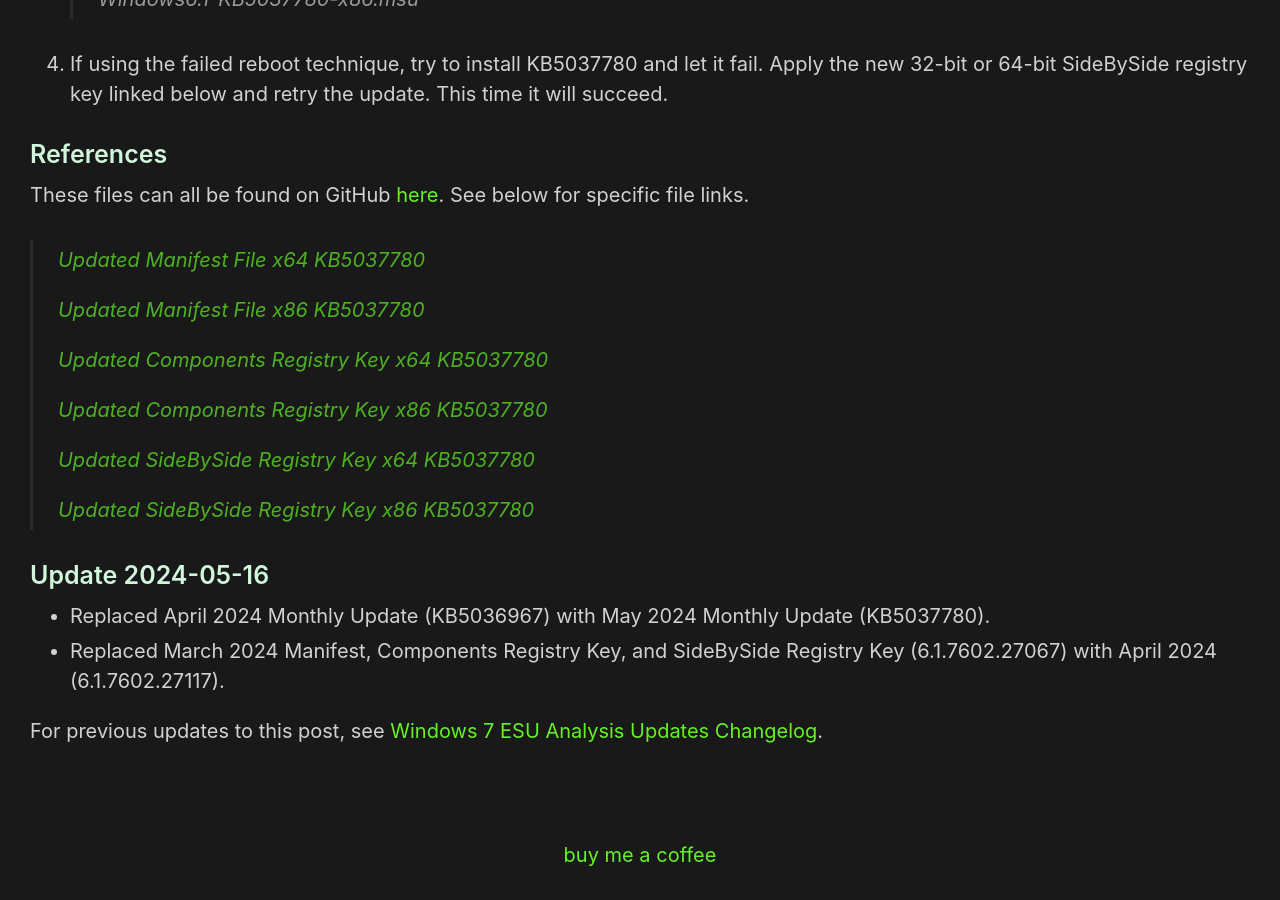
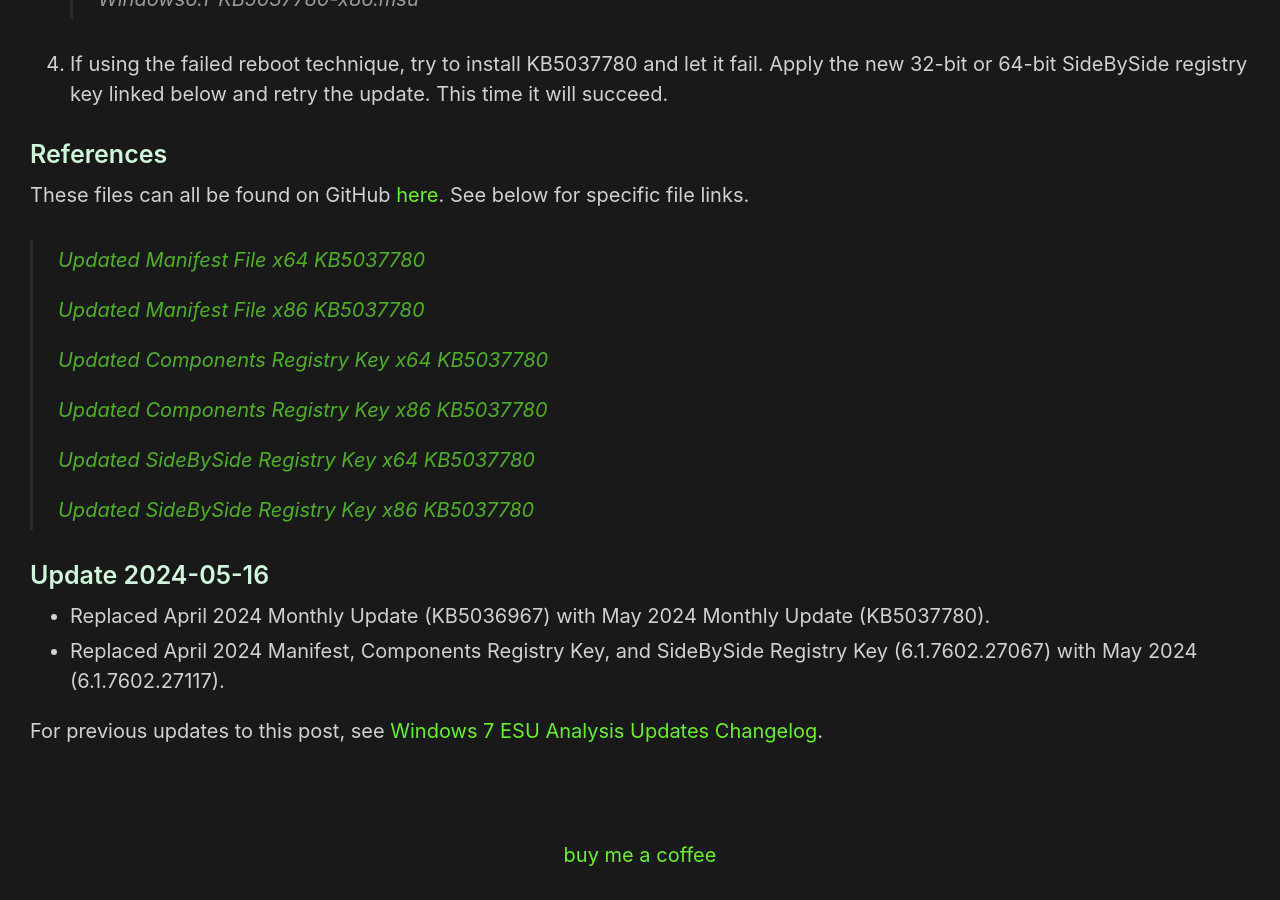
Before and after one commit to HackAndPwn/HackAndPwn.github.io, a Jekyll site: the page built from _posts/2020-09-12-windows-7-esu-analysis-updates.md, in a window 1280 px wide and 900 px high, scrolled down 1949 px. Built offline with Jekyll 4.4.1, drawn with Linux system fonts in a browser that asks for light colours.

Commit message:
update month

```diff
--- a/_posts/2020-09-12-windows-7-esu-analysis-updates.md
+++ b/_posts/2020-09-12-windows-7-esu-analysis-updates.md
@@ -72,6 +72,6 @@
 
 ### Update 2024-05-16
 * Replaced April 2024 Monthly Update (KB5036967) with May 2024 Monthly Update (KB5037780).
-* Replaced March 2024 Manifest, Components Registry Key, and SideBySide Registry Key (6.1.7602.27067) with April 2024 (6.1.7602.27117).
+* Replaced April 2024 Manifest, Components Registry Key, and SideBySide Registry Key (6.1.7602.27067) with May 2024 (6.1.7602.27117).
 
 For previous updates to this post, see [Windows 7 ESU Analysis Updates Changelog](https://hackandpwn.com/windows-7-esu-analysis-updates-changelog/).
```
